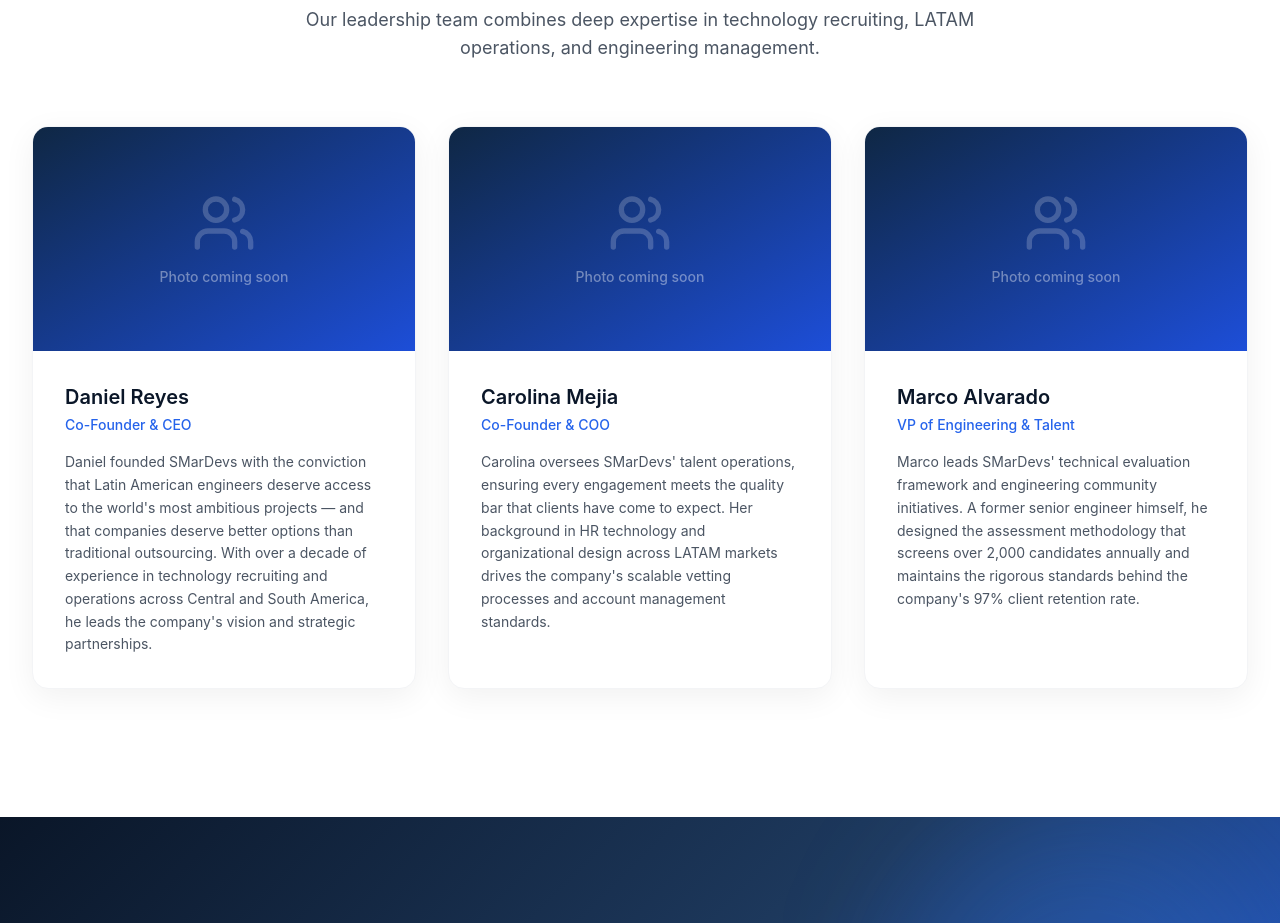
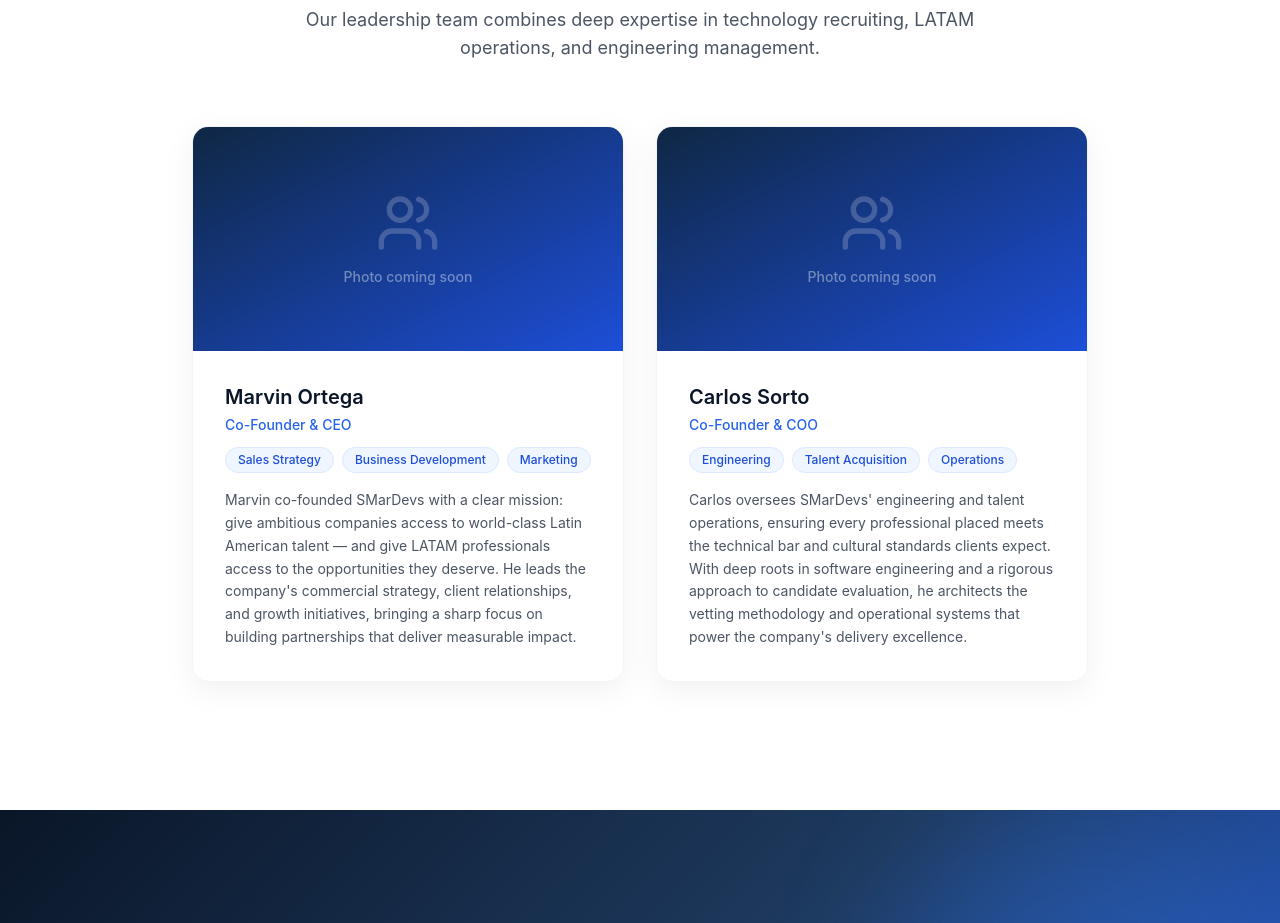
Before and after one commit to csorto2263/SMarDevs, a Next.js app: page /about in a window 1280 px wide. Shown: the part 4700-5623 px from the top of the page. Built offline with nearby package versions, Linux system fonts and the light colour scheme.

Commit message:
Update leadership section with real founders Marvin Ortega and Carlos Sorto

```diff
--- a/src/app/about/page.tsx
+++ b/src/app/about/page.tsx
@@ -90,19 +90,16 @@
 
 const leaders = [
   {
-    name: "Daniel Reyes",
+    name: "Marvin Ortega",
     title: "Co-Founder & CEO",
-    bio: "Daniel founded SMarDevs with the conviction that Latin American engineers deserve access to the world's most ambitious projects — and that companies deserve better options than traditional outsourcing. With over a decade of experience in technology recruiting and operations across Central and South America, he leads the company's vision and strategic partnerships.",
+    focus: ["Sales Strategy", "Business Development", "Marketing"],
+    bio: "Marvin co-founded SMarDevs with a clear mission: give ambitious companies access to world-class Latin American talent — and give LATAM professionals access to the opportunities they deserve. He leads the company's commercial strategy, client relationships, and growth initiatives, bringing a sharp focus on building partnerships that deliver measurable impact.",
   },
   {
-    name: "Carolina Mejia",
+    name: "Carlos Sorto",
     title: "Co-Founder & COO",
-    bio: "Carolina oversees SMarDevs' talent operations, ensuring every engagement meets the quality bar that clients have come to expect. Her background in HR technology and organizational design across LATAM markets drives the company's scalable vetting processes and account management standards.",
-  },
-  {
-    name: "Marco Alvarado",
-    title: "VP of Engineering & Talent",
-    bio: "Marco leads SMarDevs' technical evaluation framework and engineering community initiatives. A former senior engineer himself, he designed the assessment methodology that screens over 2,000 candidates annually and maintains the rigorous standards behind the company's 97% client retention rate.",
+    focus: ["Engineering", "Talent Acquisition", "Operations"],
+    bio: "Carlos oversees SMarDevs' engineering and talent operations, ensuring every professional placed meets the technical bar and cultural standards clients expect. With deep roots in software engineering and a rigorous approach to candidate evaluation, he architects the vetting methodology and operational systems that power the company's delivery excellence.",
   },
 ];
 
@@ -340,7 +337,7 @@
                 recruiting, LATAM operations, and engineering management.
               </p>
             </div>
-            <div className="grid md:grid-cols-3 gap-8">
+            <div className="grid md:grid-cols-2 gap-8 max-w-4xl mx-auto">
               {leaders.map((leader) => (
                 <div
                   key={leader.name}
@@ -358,9 +355,16 @@
                     <h3 className="text-xl font-semibold mb-1">
                       {leader.name}
                     </h3>
-                    <p className="text-brand-600 font-medium text-sm mb-4">
+                    <p className="text-brand-600 font-medium text-sm mb-3">
                       {leader.title}
                     </p>
+                    <div className="flex flex-wrap gap-2 mb-4">
+                      {leader.focus.map((tag) => (
+                        <span key={tag} className="px-3 py-1 bg-brand-50 text-brand-700 text-xs font-medium rounded-full border border-brand-100">
+                          {tag}
+                        </span>
+                      ))}
+                    </div>
                     <p className="text-gray-600 leading-relaxed text-sm">
                       {leader.bio}
                     </p>
```
